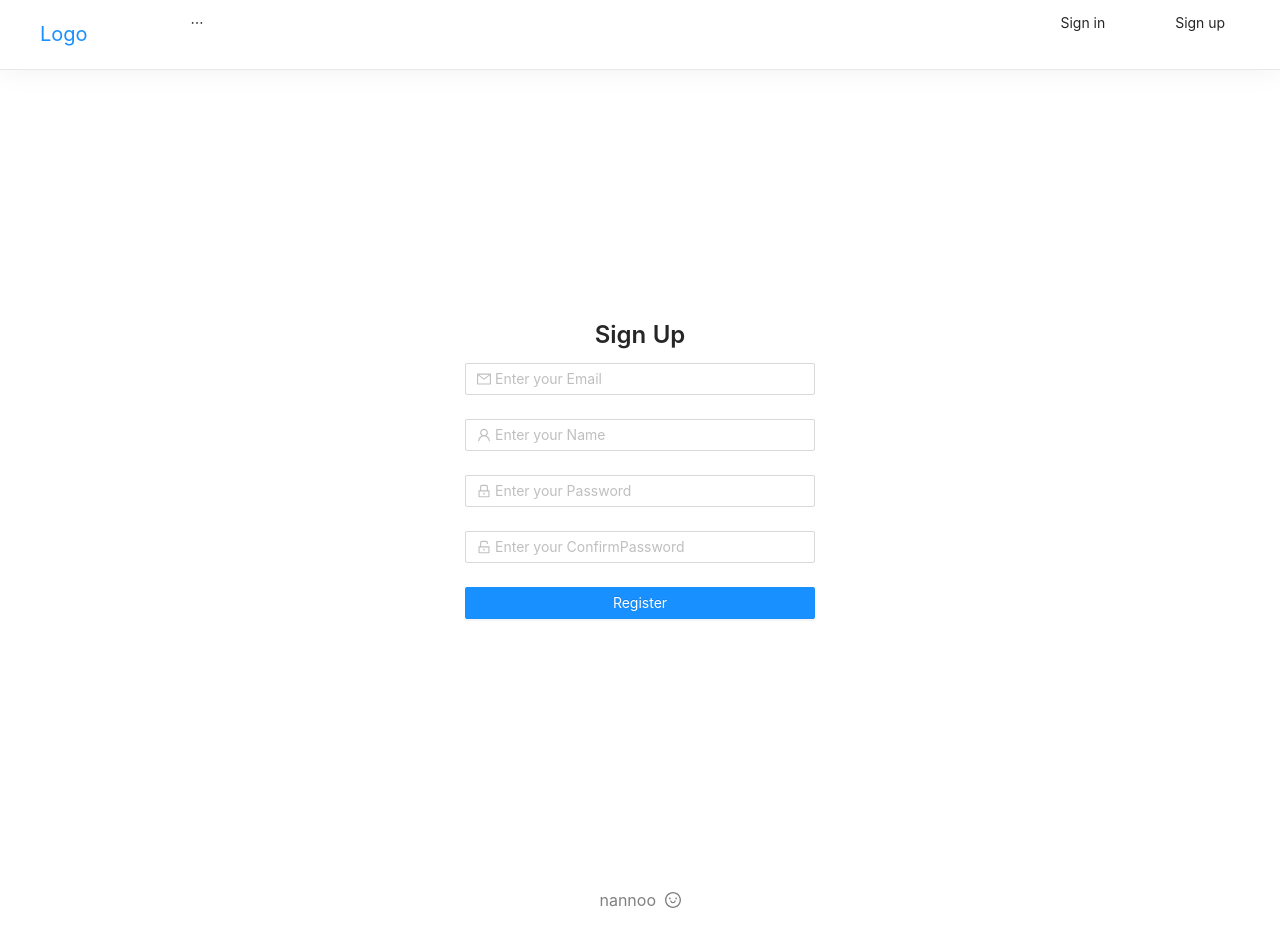
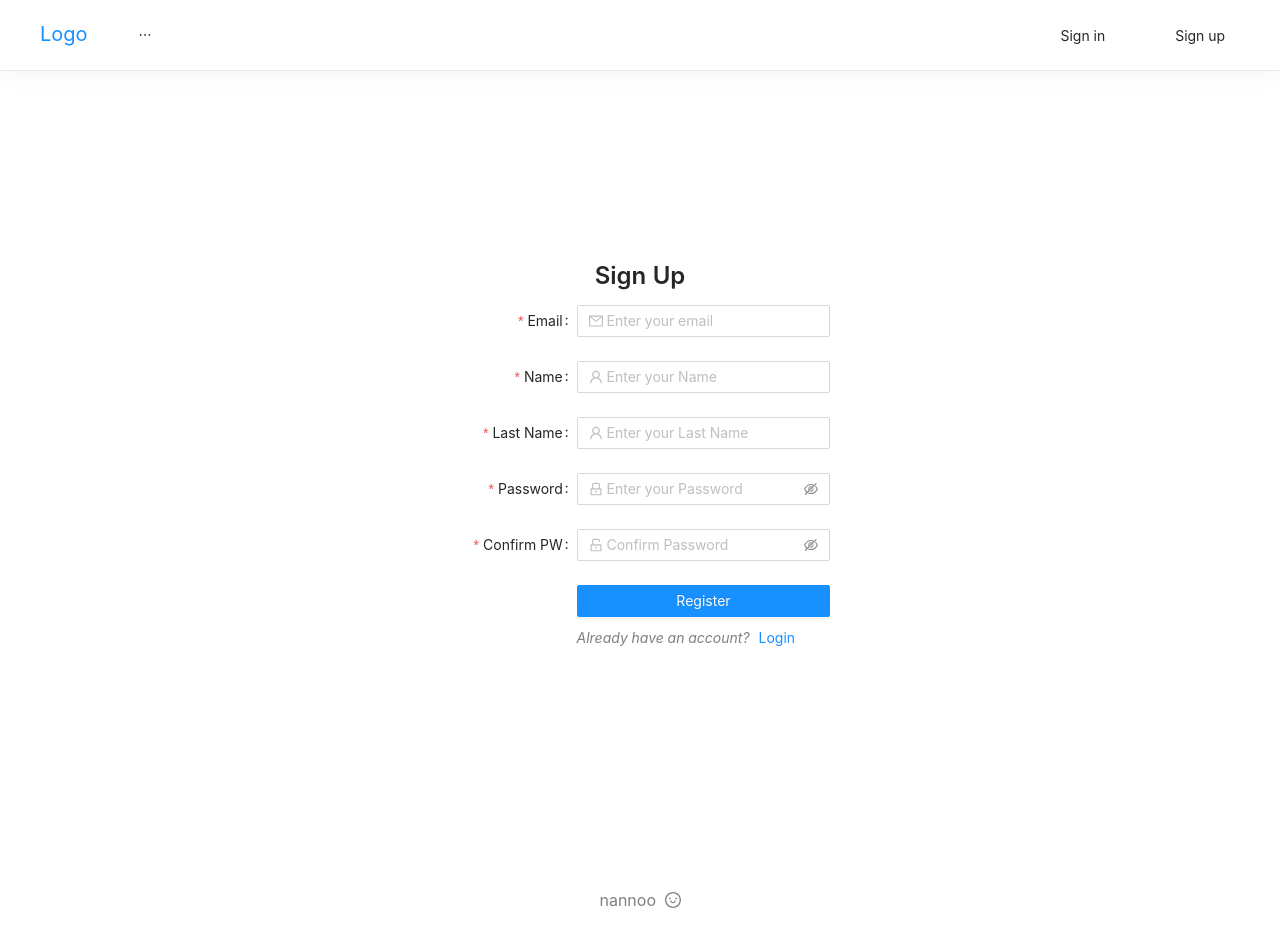
Before and after one commit to nan-noo/MovieSite, a React (Create React App) app in the folder client/: page /register in a window 1280 px wide. Shown: the top 946 px of the page. Built offline with nearby package versions, Linux system fonts and the light colour scheme; no server answers.

Commit message:
update Login/Register page using Formik & Yup
add valid input check function

```diff
--- a/client/src/components/views/LoginPage/LoginPage.js
+++ b/client/src/components/views/LoginPage/LoginPage.js
@@ -1,83 +1,131 @@
 import React, {useState} from 'react';
 import {useDispatch} from 'react-redux';
+import {Formik} from 'formik';
+import * as Yup from 'yup';
+
 import {loginUser} from '../../../_actions/user_actions';
 
-import {Button, Form, Input, Typography} from 'antd';
-import {MailOutlined, LockOutlined} from '@ant-design/icons';
+import {Button, Form, Input, Typography, Checkbox} from 'antd';
+import {MailOutlined, LockOutlined, EyeInvisibleOutlined, EyeTwoTone,} from '@ant-design/icons';
 
 const {Title} = Typography;
 
 function LoginPage(props) {
     const dispatch = useDispatch();
-    const [Inputs, setInputs] = useState({
-        email: "",
-        password: ""
+    const [RememberMe, setRememberMe] = useState(localStorage.getItem('rememberMe') ? true : false);
+
+    const initialValues = {
+        email: localStorage.getItem('rememberMe') ? localStorage.getItem('rememberMe') : '',
+        password: '',
+    };
+    const validationSchema = Yup.object().shape({
+        email: Yup.string().email('올바른 이메일 주소가 아닙니다.'),
+        password: Yup.string().min(5, '최소 5글자여야 합니다.'),
     });
-    const {email, password} = Inputs;
 
-    const onInputsHandler = (event) => {
-        const {value, name} = event.target;
-        setInputs({
-            ...Inputs, //기존의 Input객체 복사
-            [name]: value // 바뀐 값을 해당 name(key)에 설정
-        });
-    };
+    const onSubmit = (values, {setSubmitting}) => {
+        setTimeout(() => {
+            const dataToSubmit = {
+                email: values.email,
+                password: values.password,
+            }
 
-    const onSubmitHandler = (event) => {
-        event.preventDefault(); // page refresh 방지
+            dispatch(loginUser(dataToSubmit))
+            .then(response => {
+                if(response.payload.loginSuccess){
+                    window.localStorage.setItem('userId', response.payload.userId);
+                    if(RememberMe) window.localStorage.setItem('rememberMe', values.email);
+                    else localStorage.removeItem('rememberMe');
 
-        dispatch(loginUser(Inputs))
-            .then(response => {
-                window.localStorage.setItem('userId', response.payload.userId);
-                if(response.payload.loginSuccess){
-                    props.history.push('/'); // landingPage로 이동
+                    props.history.push('/');
                 }
                 else{
                     alert('Failed to sign in');
                 }
-            }); // Dispatch(action)
-    };
+            });
+
+            setSubmitting(false);
+        }, 500);
+    }
+
+    return (
+        <Formik
+            initialValues={initialValues}
+            validationSchema={validationSchema}
+            onSubmit={onSubmit}
+        >
+            {props => {
+                const {
+                    values, touched, errors, dirty, isSubmitting,
+                    handleChange, handleBlur, handleSubmit, handleReset
+                } = props;
 
                 return (
                     <div style={{
                         display: 'flex',
                         justifyContent: 'center',
                         alignItems: 'center',
-            width: '100%',
                         height: '100vh'
-        }}
-            className="app"
-        >
-            <div>
+                    }}>
+                        <Form style={{width: '350px'}} onSubmit={handleSubmit}>
                             <Title level={3} style={{textAlign: 'center'}}>Log In</Title>
-                <form style={{width: '350px'}} onSubmit={onSubmitHandler}>
-                    <Form.Item required>
+                            <Form.Item>
                                 <Input
                                     id="email"
+                                    placeholder="Enter your email"
                                     prefix={<MailOutlined style={{color: 'rgba(0,0,0,.25'}}/>}
-                            placeholder="Enter your Email"
                                     type="email"
-                            value={email}
-                            name="email"
-                            onChange={onInputsHandler}
+                                    value={values.email}
+                                    onChange={handleChange}
+                                    onBlur={handleBlur}
+                                    className={
+                                        errors.email && touched.email
+                                            ? "text-input error"
+                                            : "text-input"
+                                    }
                                 />
+                                {errors.email && touched.email && (
+                                    <div className="input-feedback">{errors.email}</div>
+                                )}
                             </Form.Item>
-                    <Form.Item required>
-                        <Input
+                            <Form.Item>
+                                <Input.Password
                                     id="password"
                                     prefix={<LockOutlined style={{color: 'rgba(0,0,0,.25'}}/>}
                                     placeholder="Enter your Password"
-                            type="password"
-                            value={password}
-                            name="password"
-                            onChange={onInputsHandler}
+                                    value={values.password}
+                                    iconRender={visible => (visible ? <EyeTwoTone /> : <EyeInvisibleOutlined />)}
+                                    onChange={handleChange}
+                                    onBlur={handleBlur}
+                                    className={
+                                        errors.password && touched.password
+                                            ? "text-input error"
+                                            : "text-input"
+                                    }
                                 />
+                                {errors.password && touched.password && (
+                                    <div className="input-feedback">{errors.password}</div>
+                                )}
                             </Form.Item>
-                    <Button type="primary" htmlType="submit" style={{minWidth: '100%'}}>Login</Button>
-                </form>
+
+                            <Form.Item>
+                                <Checkbox id="rememberMe" onChange={() => setRememberMe(!RememberMe)} checked={RememberMe}
+                                style={{margin: '2px', color: 'rgba(0,0,0,.50)'}}
+                                >remember Me</Checkbox>
+                                <Button type="primary" onClick={handleSubmit} disabled={isSubmitting} style={{minWidth: '100%'}}>Login</Button>
+                                <div style={{color: 'rgba(0,0,0,.50)', fontStyle: 'italic', marginTop: '5px'}}>
+                                    New here?
+                                    <Button type="link" href="/register" style={{
+                                        margin: '0', fontStyle: 'normal', padding: '8px'
+                                    }}>Register Now</Button>
                                 </div>
+                            </Form.Item>
+                        </Form>
                     </div>
-    )
+                );
+            }}
+        </Formik>
+    );
 }
 
 export default LoginPage;
--- a/client/src/components/views/NavBar/Sections/Navbar.css
+++ b/client/src/components/views/NavBar/Sections/Navbar.css
@@ -10,7 +10,7 @@
 }
 
 .menu__logo{
-    width: 150px;
+    margin-right: 10px;
     float: left;
 }
 
@@ -20,8 +20,16 @@
     padding: 19px 20px
 }
 
+.menu__container{
+    display: flex;
+    justify-content: center;
+    align-items: center;
+    height: 70px;
+}
+
 .menu__container .ant-menu-item{
     padding: 0px 5px;
+
 }
 
 .menu__container .ant-menu-submenu-title{
@@ -37,12 +45,8 @@
     border-bottom: none;
 }
 
-.menu__container .menu_left{
-    float: left;
-}
-
 .menu__container .menu_right{
-    float: right;
+    margin-left: auto;
 }
 
 .menu__mobile-button{
@@ -64,12 +68,16 @@
 }
 
 @media only screen and (max-width: 767px){
+    .menu__container{
+        justify-content: flex-end;
+    }
+
     .menu__mobile-button{
         display: inline-block !important;
     }
 
     .menu_left, .menu_right{
-        display: none;
+        visibility: hidden;
     }
 
     .menu__logo a{
--- a/client/src/components/views/RegisterPage/RegisterPage.js
+++ b/client/src/components/views/RegisterPage/RegisterPage.js
@@ -1,114 +1,217 @@
-import React, {useState} from 'react';
+import React from 'react';
+import {Formik} from 'formik';
+import * as Yup from 'yup';
+import moment from 'moment';
 import {useDispatch} from 'react-redux';
+
 import {registerUser} from '../../../_actions/user_actions';
 
 import {Button, Form, Input, Typography} from 'antd';
-import {UserOutlined, LockOutlined, MailOutlined, UnlockOutlined} from '@ant-design/icons';
+import {UserOutlined, LockOutlined, MailOutlined, UnlockOutlined,
+    EyeInvisibleOutlined, EyeTwoTone,
+} from '@ant-design/icons';
 
 const {Title} = Typography;
 
+const formItemLayout = {
+    labelCol: {
+        xs: {span: 24},
+        sm: {span: 8},
+    },
+    wrapperCol: {
+        xs: {span: 32},
+        sm: {span: 24},
+    }
+};
+
+const tailFormItemLayout = {
+    wrapperCol: {
+        xs: {
+            span: 24,
+            offset: 0,
+        },
+        sm: {
+            span: 16,
+            offset: 8,
+        },
+    },
+};
+
 function RegisterPage(props) {
     const dispatch = useDispatch();
-    const [Inputs, setInputs] = useState({
-        email: "",
-        name: "",
-        password: "",
-        comfirmPassword: ""
+
+    const initialValues = {
+        email: '',
+        lastName: '',
+        name: '',
+        password: '',
+        confirmPassword: ''
+    };
+    const validationSchema = Yup.object().shape({
+        name: Yup.string().required('필수 항목입니다.'),
+        lastName: Yup.string().required('필수 항목입니다.'),
+        email: Yup.string().email('올바른 이메일 주소가 아닙니다.').required('필수 항목입니다.'),
+        password: Yup.string().min(5, '최소 5글자여야 합니다.').required('필수 항목입니다.'),
+        confirmPassword: Yup.string().oneOf([Yup.ref('password'), null], '비밀번호가 일치하지 않습니다.').required('필수 항목입니다.'),
     });
 
-    const {email, name, password, confirmPassword} = Inputs;
-
-    const onInputsHandler = (event) => {
-        const {value, name} = event.target;
-        setInputs({
-            ...Inputs, //기존의 Input객체 복사
-            [name]: value // 바뀐 value를 해당 name(key)에 저장
-        });
-    };
-
-    const onSubmitHandler = (event) => {
-        event.preventDefault(); // page refresh 방지
-
-        if(password !== confirmPassword){
-            return alert('비밀번호 확인을 다시 해주세요.');
+    const onSubmit = (values, {setSubmitting}) => {
+        setTimeout(() => {
+            const dataToSubmit = {
+                name: values.name,
+                lastName: values.lastName,
+                email: values.email,
+                password: values.password,
+                image: `http://gravatar.com/avatar/${moment().unix()}?d=identicon`,
             }
 
-        let body = {
-            email: email,
-            name: name,
-            password: password
-        }
-        dispatch(registerUser(body))
+            dispatch(registerUser(dataToSubmit))
             .then(response => {
                 if(response.payload.registerSuccess){
-                    props.history.push('/login'); // landingPage로 이동
+                    props.history.push('/login');
                 }
                 else{
                     alert('Failed to sign up');
                 }
-            }); // Dispatch(action)
-    };
+            });
+
+            setSubmitting(false);
+        }, 500);
+    }
+
+    return (
+        <Formik
+            initialValues={initialValues}
+            validationSchema={validationSchema}
+            onSubmit={onSubmit}
+        >
+            {props => {
+                const {
+                    values, touched, errors, dirty, isSubmitting,
+                    handleChange, handleBlur, handleSubmit, handleReset
+                } = props;
 
                 return (
                     <div style={{
                         display: 'flex',
                         justifyContent: 'center',
                         alignItems: 'center',
-            width: '100%',
                         height: '100vh'
                     }}>
-            <div>
+                        <Form style={{minWidth: '350px'}} onSubmit={handleSubmit} {...formItemLayout}>
                             <Title level={3} style={{textAlign: 'center'}}>Sign Up</Title>
-                <form style={{width: '350px'}} onSubmit={onSubmitHandler}>
-                    <Form.Item required>
+
+                            <Form.Item required label="Email">
                                 <Input
                                     id="email"
+                                    placeholder="Enter your email"
                                     prefix={<MailOutlined style={{color: 'rgba(0,0,0,.25'}}/>}
-                            placeholder="Enter your Email"
                                     type="email"
-                            value={email}
-                            name="email"
-                            onChange={onInputsHandler}
+                                    value={values.email}
+                                    onChange={handleChange}
+                                    onBlur={handleBlur}
+                                    className={
+                                        errors.email && touched.email
+                                            ? "text-input error"
+                                            : "text-input"
+                                    }
                                 />
+                                {errors.email && touched.email && (
+                                    <div className="input-feedback">{errors.email}</div>
+                                )}
                             </Form.Item>
-                    <Form.Item required>
+                            <Form.Item required label="Name">
                                 <Input
                                     id="name"
                                     prefix={<UserOutlined style={{color: 'rgba(0,0,0,.25'}}/>}
                                     placeholder="Enter your Name"
-                            type="name"
-                            value={name}
-                            name="name"
-                            onChange={onInputsHandler}
+                                    type="text"
+                                    value={values.name}
+                                    onChange={handleChange}
+                                    onBlur={handleBlur}
+                                    className={
+                                        errors.name && touched.name
+                                            ? "text-input error"
+                                            : "text-input"
+                                    }
                                 />
+                                {errors.name && touched.name && (
+                                    <div className="input-feedback">{errors.name}</div>
+                                )}
                             </Form.Item>
-                    <Form.Item required>
+                            <Form.Item required label="Last Name">
                                 <Input
+                                    id="lastName"
+                                    prefix={<UserOutlined style={{color: 'rgba(0,0,0,.25'}}/>}
+                                    placeholder="Enter your Last Name"
+                                    type="text"
+                                    value={values.lastName}
+                                    onChange={handleChange}
+                                    onBlur={handleBlur}
+                                    className={
+                                        errors.lastName && touched.lastName
+                                            ? "text-input error"
+                                            : "text-input"
+                                    }
+                                />
+                                {errors.lastName && touched.lastName && (
+                                    <div className="input-feedback">{errors.lastName}</div>
+                                )}
+                            </Form.Item>
+                            <Form.Item required label="Password">
+                                <Input.Password
                                     id="password"
                                     prefix={<LockOutlined style={{color: 'rgba(0,0,0,.25'}}/>}
                                     placeholder="Enter your Password"
-                            type="password"
-                            value={password}
-                            name="password"
-                            onChange={onInputsHandler}
+                                    value={values.password}
+                                    iconRender={visible => (visible ? <EyeTwoTone /> : <EyeInvisibleOutlined />)}
+                                    onChange={handleChange}
+                                    onBlur={handleBlur}
+                                    className={
+                                        errors.password && touched.password
+                                            ? "text-input error"
+                                            : "text-input"
+                                    }
                                 />
+                                {errors.password && touched.password && (
+                                    <div className="input-feedback">{errors.password}</div>
+                                )}
                             </Form.Item>
-                    <Form.Item required>
-                        <Input
+                            <Form.Item required label="Confirm PW">
+                                <Input.Password
                                     id="confirmPassword"
                                     prefix={<UnlockOutlined style={{color: 'rgba(0,0,0,.25'}}/>}
-                            placeholder="Enter your ConfirmPassword"
-                            type="password"
-                            value={confirmPassword}
-                            name="confirmPassword"
-                            onChange={onInputsHandler}
+                                    placeholder="Confirm Password"
+                                    value={values.confirmPassword}
+                                    iconRender={visible => (visible ? <EyeTwoTone /> : <EyeInvisibleOutlined />)}
+                                    onChange={handleChange}
+                                    onBlur={handleBlur}
+                                    className={
+                                        errors.confirmPassword && touched.confirmPassword
+                                            ? "text-input error"
+                                            : "text-input"
+                                    }
                                 />
+                                {errors.confirmPassword && touched.confirmPassword && (
+                                    <div className="input-feedback">{errors.confirmPassword}</div>
+                                )}
                             </Form.Item>
-                    <Button type="primary" htmlType="submit" style={{minWidth: '100%'}}>Register</Button>
-                </form>
+
+                            <Form.Item {...tailFormItemLayout}>
+                                <Button type="primary" onClick={handleSubmit} disabled={isSubmitting} style={{minWidth: '100%'}}>Register</Button>
+                                <div style={{color: 'rgba(0,0,0,.50)', fontStyle: 'italic', marginTop: '5px'}}>
+                                    Already have an account?
+                                    <Button type="link" href="/login" style={{
+                                        margin: '0', fontStyle: 'normal', padding: '8px'
+                                    }}>Login</Button>
                                 </div>
+                            </Form.Item>
+                        </Form>
                     </div>
-    )
+                );
+            }}
+        </Formik>
+    );
 }
 
 export default RegisterPage;
--- a/package.json
+++ b/package.json
@@ -25,8 +25,11 @@
     "concurrently": "^6.2.0",
     "cookie-parser": "^1.4.5",
     "express": "^4.17.1",
+    "formik": "^2.2.9",
     "jsonwebtoken": "^8.5.1",
-    "mongoose": "^5.13.3"
+    "moment": "^2.29.1",
+    "mongoose": "^5.13.3",
+    "yup": "^0.32.9"
   },
   "devDependencies": {
     "nodemon": "^2.0.12"
```
Also changed, not shown: client/src/components/views/MovieDetail/Sections/Favorite.js (+5 -3 lines), 1 other file (tests, documents, lock files or other folders). Lines whose indentation alone changed are shown as unchanged.
